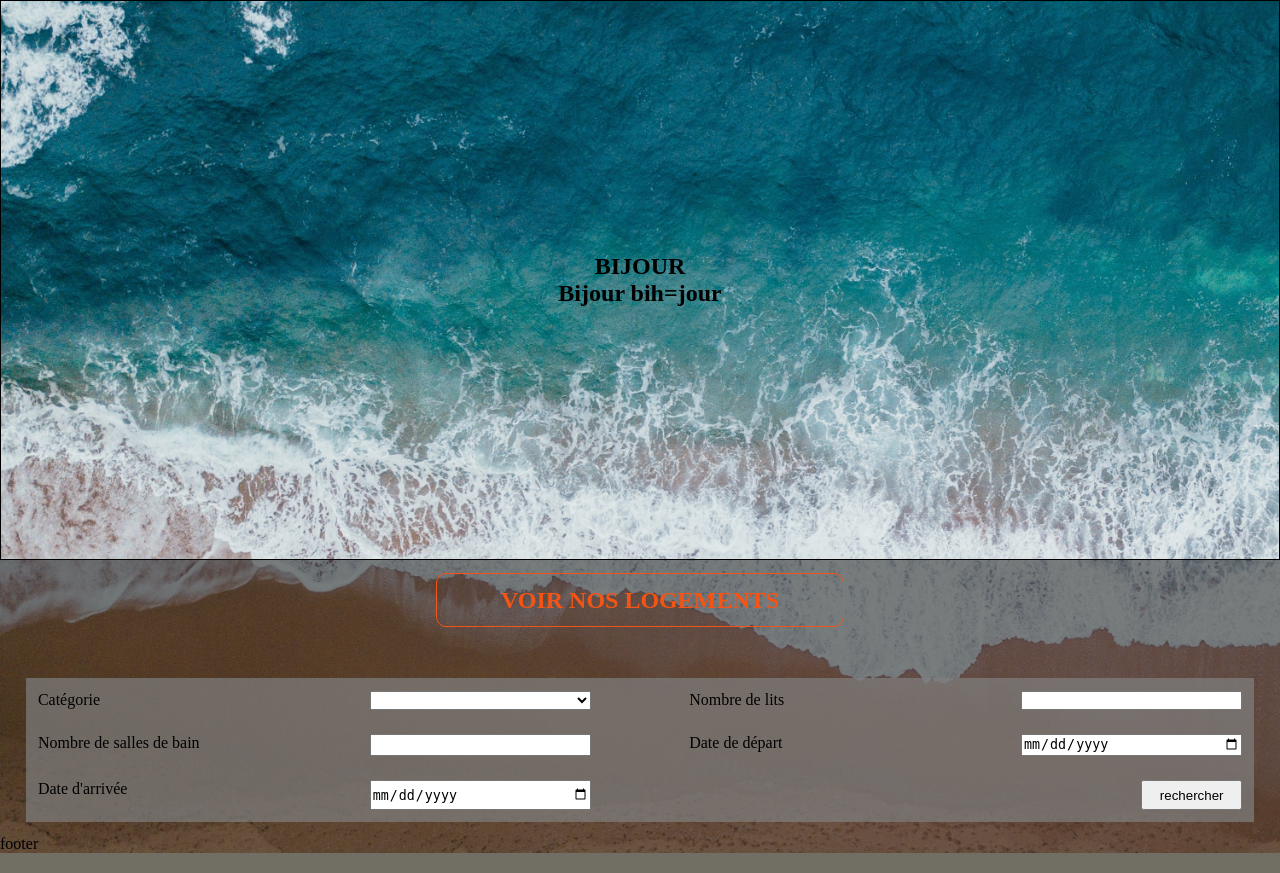
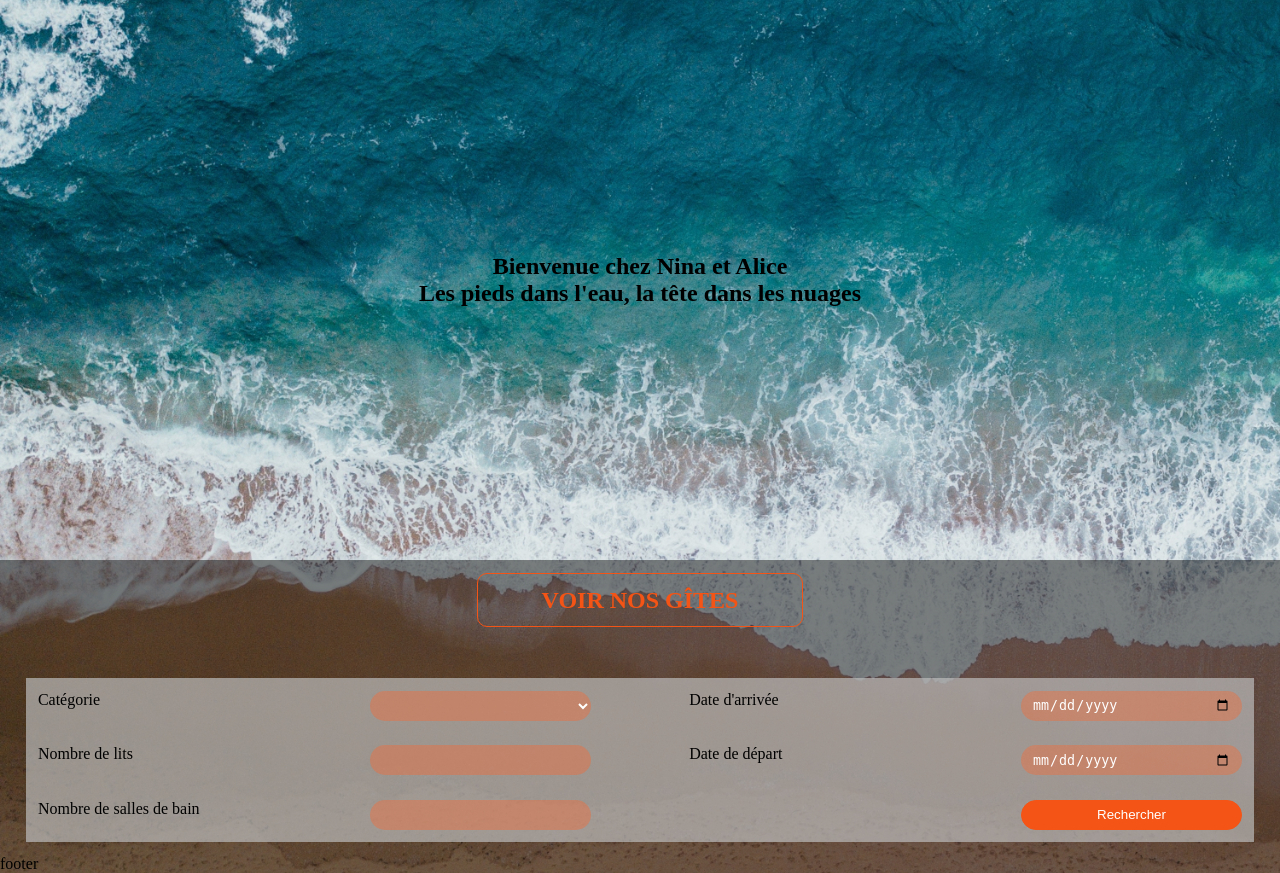
Before and after one commit to Gin-is-not-real/projet_reservation_gite, a PHP site: page / in a window 1280 px wide. Shown: the part 56-929 px from the top of the page. Run offline with PHP 8.4, Linux system fonts and the light colour scheme; data that the repository does not hold is empty.

Commit message:
formated the search form, minor style change

```diff
--- a/style/general.css
+++ b/style/general.css
@@ -1,13 +1,17 @@
-body {
-    --orange: rgb(244, 84, 21);
-    --grey-card: #D7D7D7;
-    --transparent-black: #00000075;
+html {
+
 }
-
 html * {
     box-sizing: border-box;
     margin: 0;
     padding: 0;
+}
+
+body {
+    --orange: rgb(244, 84, 21);
+    --orange-input: rgba(238, 109, 59, 0.44);
+    --grey-card: #D7D7D7;
+    --transparent-black: #00000075;
 }
 
 body {
@@ -26,7 +30,26 @@ body>footer {
     background-color: var(--transparent-black);
 }
 
-input, select {
+
+#sec-filters input, #sec-filters select, #sec-filters button {
+    background-color: var(--orange-input);
+    border: none;
+    color: white;
+
+    padding: 0 2%;
     width: 40%;
     min-width: 110px;
+    height: 30px;
+    border-radius: 15px;
 }
+#sec-filters input:focus, #sec-filters select:focus {
+    outline: none;
+    border: 1px solid var(--orange);
+}
+#sec-filters button {
+    background-color: var(--orange);
+    border: 1px solid var(--orange);
+}
+input[type=number] {
+    -moz-appearance: textfield;
+}
--- a/style/home.css
+++ b/style/home.css
@@ -1,6 +1,5 @@
 #blank-section {
     height: 70vh;
-    border: 1px solid black;
     display: flex;
     justify-content: center;
     align-items: center;
@@ -25,13 +24,15 @@
     border-radius: 10px;
 }
 #sec-filters {
-    background-color: rgba(128, 128, 128, 0.693);
+    background-color: rgba(189, 189, 189, 0.693);
     margin: 1% 2%;
 }
 #sec-filters form {
     display: flex;
     flex-flow: row wrap;
     justify-content: space-between;
+
+    /* padding: 0 10%; */
 }
 #sec-filters label {
     display: inline-block;
@@ -50,6 +51,3 @@
 #form-filters-div-button button {
     padding: 1% 3%;
 }
-@media screen and (min-width: 800px) {
-    /* gerer le responsive des cartes */
-}
--- /dev/null
+++ b/style/media_queries.css
@@ -0,0 +1,3 @@
+@media screen and (min-width: 800px) {
+    /* gerer le responsive des cartes */
+}
--- a/view/cardsView.php
+++ b/view/cardsView.php
@@ -3,7 +3,6 @@ require_once('managers/ConnexionManager.php');//pour appeler les fonctions du ma
 require 'classes/Hebergement.php';
 ?>
 <article id="cards">
-
 
 <?php
 $heb = $manager->getHebergements();
@@ -36,19 +35,29 @@ while($data = $heb->fetch()) {
         </div>
 
         <div class="card-button-div">
-            <input type="button" value="see more">
+            <input type="button" value="voir les dispo">
         </div>
 
         <footer class="card-footer">
+            <div>
                 <figure>
-            <img src="static/icons/yellow_single-room_icon-icons.com_59593.png" alt="nbr de lits" width="48px" height="auto" >
+                    <img class="icon" src="static/icons/yellow_single-room_icon-icons.com_59593.png" alt="nbr de lits" width="48px" height="auto" >
                 </figure>
+                <div>
                     <?= $hebergement->getNbLits(); ?>
+                </div>
+            </div>
 
+            <div>
                 <figure>
-            <img src="static/icons/yellow_shower_01_icon-icons.com_59592.png" alt="nbr de sdb">
+                    <img class="icon" src="static/icons/yellow_shower_01_icon-icons.com_59592.png" alt="nbr de sdb">
                 </figure>
+                <div>
                     <?= $hebergement->getNbSdb(); ?>
+                </div>
+            </div>
+
+
 
     </footer>
     </div>
--- a/view/filter.php
+++ b/view/filter.php
@@ -13,19 +13,23 @@
 
         <!-- <label for="categorie"> Catégorie </label>  <input class="inp-search" type="select" id="categorie"> -->
         <div>
+            <label for="date-arrivee">Date d'arrivée </label> <input class="inp-search" type="date" id="date-arrivee">
+        </div>
+
+        <div>
             <label for="nbr-lits"> Nombre de lits </label> <input class="inp-search" type="number" min="0" id="nbr-lits">
         </div>
+
+        <div>
+            <label for="date-depart"> Date de départ </label> <input class="inp-search" type="date" id="date-depart">
+        </div>
+
         <div>
             <label for="nbr-sdb"> Nombre de salles de bain </label> <input class="inp-search" type="number" min="0" id="nbr-sdb">
         </div>
-        <div>
-            <label for="date-depart"> Date de départ </label> <input class="inp-search" type="date" id="date-depart">
-        </div>
-        <div>
-            <label for="date-arrivee">Date d'arrivée </label> <input class="inp-search" type="date" id="date-arrivee">
-        </div>
+
         <div id="form-filters-div-button">
-            <button>rechercher</button>
+            <button>Rechercher</button>
         </div>
       </form>
 </section>
--- a/view/homeView.php
+++ b/view/homeView.php
@@ -7,6 +7,8 @@
     <link rel="stylesheet" href="style/general.css">
     <link rel="stylesheet" href="style/card.css">
     <link rel="stylesheet" href="style/home.css">
+    <link rel="stylesheet" href="style/media_queries.css">
+
 
     <title>Home</title>
 </head>
@@ -18,8 +20,8 @@
     <main>
         <section id="blank-section">
             <header>
-                <h1>BIJOUR</h1>
-                <h2>Bijour bih=jour</h2>
+                <h1>Bienvenue chez Nina et Alice</h1>
+                <h2>Les pieds dans l'eau, la tête dans les nuages</h2>
             </header>
 
 
@@ -27,7 +29,7 @@
         <section id="main-section">
             <header>
                 <h2>
-                    Voir nos logements
+                    Voir nos gîtes
                 </h2>
             </header>
             <?php
```
Also changed, not shown: style/card.css (+16 -19 lines). Lines whose indentation alone changed are shown as unchanged.
